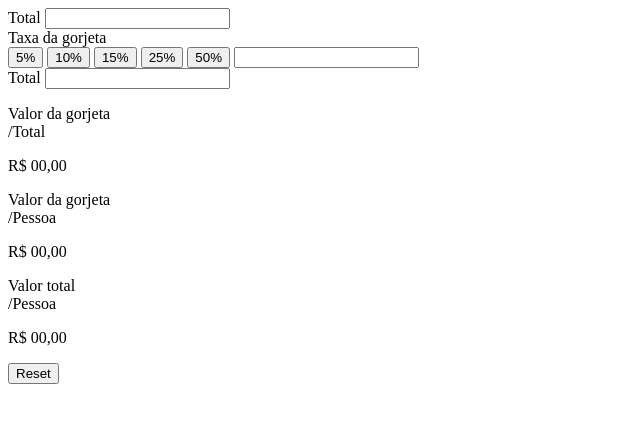
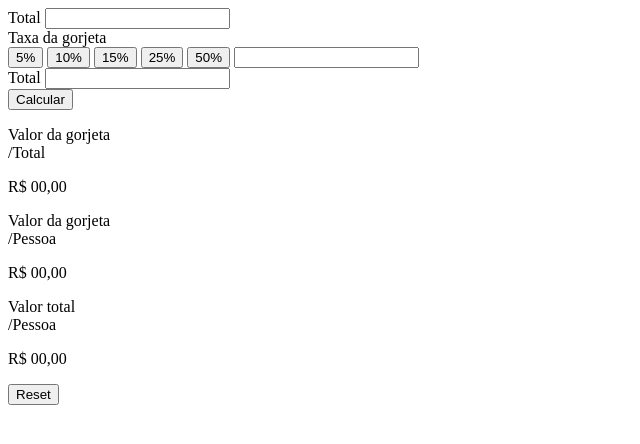
Before and after one commit to Hugo-Leite/calculadora-de-gorjeta, a plain HTML site: page index.html in a window 1280 px wide. Shown: the whole page, without its empty margins (0-640 px from the left). Drawn offline with Linux system fonts and the light colour scheme.

Commit message:
adicionado botao de calcular

```diff
--- a/index.html
+++ b/index.html
@@ -29,6 +29,8 @@
                     <label for="number-people">Total</label>
                     <input type="number" id="number-people" name="number-people" />
                 </div>
+
+                <button class="calculate">Calcular</button>
             </section>
 
             <section class="tip-info-area">
```
